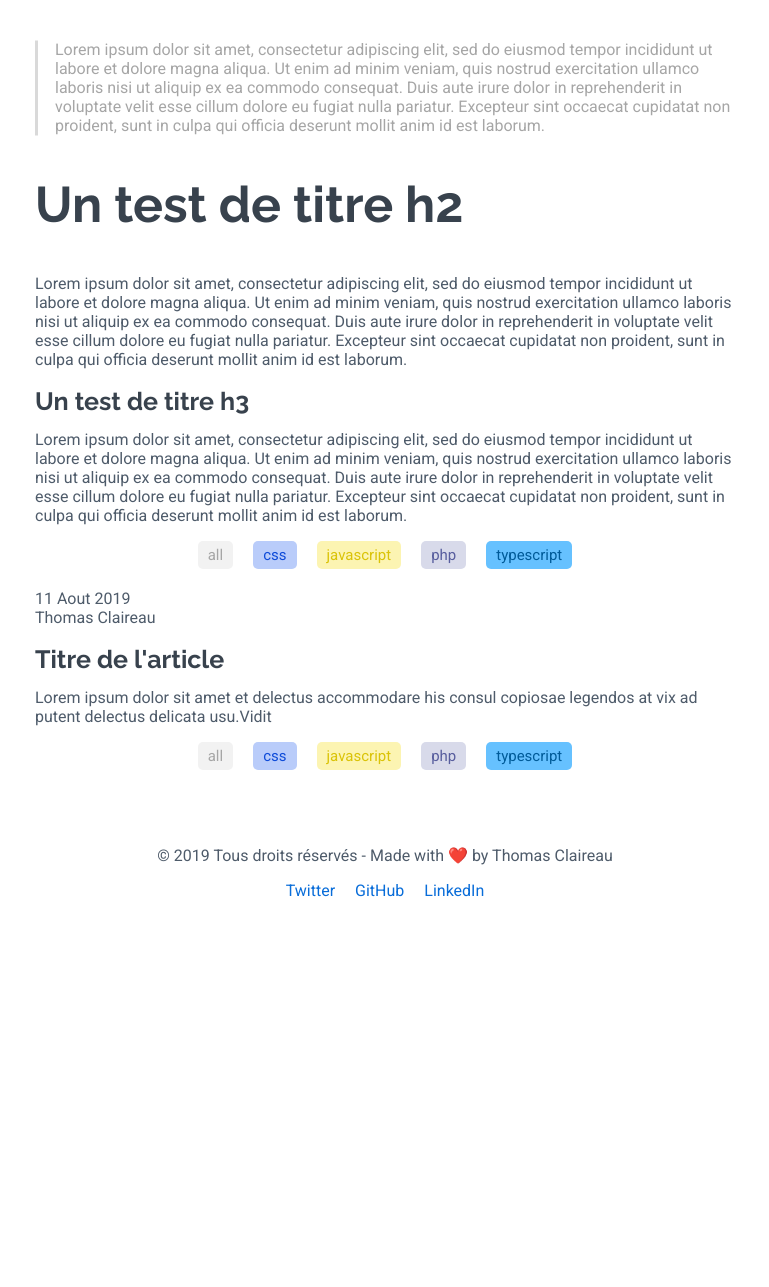
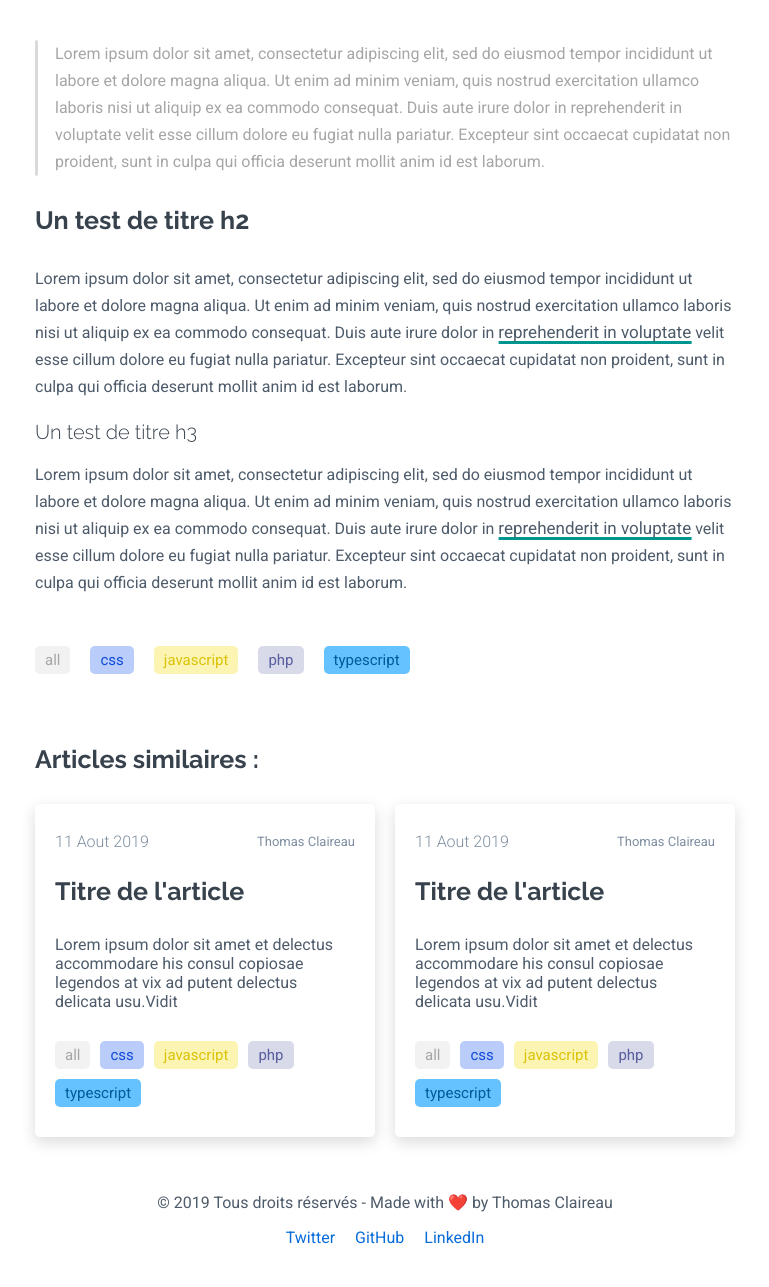
Before and after one commit to thomas-claireau/PHP---P6-Openclassrooms, a PHP site: template src/View/post.twig in a window 1280 px wide. Shown: the part 467-1754 px from the top of the page, without its empty margins (255-1024 px from the left). Before the commit the page ends 1364 px from the top, so only its background shows below. Run offline with PHP 8.4, Linux system fonts and the light colour scheme; the template is opened without the code that fills it, so the values that code supplies are empty; style sheets or scripts are compiled from the project's sources; some libraries are stand-ins or nearby versions.

Commit message:
add structure and style post item

```diff
--- a/public/src/scss/pages/post.scss
+++ b/public/src/scss/pages/post.scss
@@ -63,6 +63,7 @@
     }
   }
 
+  .container-content-post {
     .content-post {
       margin-top: 40px;
 
@@ -87,7 +88,78 @@
 
       h2 {
         text-align: left;
-      font: 20px;
+        font-size: 25px;
+        margin: 30px 0;
+      }
+
+      h3 {
+        font-size: 20px;
+        font-weight: 300;
+      }
+
+      p,
+      blockquote {
+        line-height: 27px;
+      }
+
+      a {
+        position: relative;
+        z-index: 2;
+        font-size: 17px;
+
+        &:before {
+          content: "";
+          width: 100%;
+          height: 3px;
+          position: absolute;
+          bottom: -2px;
+          left: 50%;
+          transform: translateX(-50%);
+          background-color: $vertFonce;
+          transition: all 0.2s ease-in-out;
+          z-index: -1;
+        }
+
+        &:hover {
+          color: #fff;
+          transition: all 0.2s ease-in-out;
+
+          &:before {
+            height: 100%;
+            transition: all 0.2s ease-in-out;
           }
         }
       }
+    }
+
+    .filter ul {
+      justify-content: flex-start;
+      margin: 50px 0;
+    }
+  }
+
+  .posts-sup {
+    @import "./blog/post-item.scss";
+    display: flex;
+    justify-content: space-between;
+    align-items: flex-start;
+
+    .article:first-child {
+      margin-right: 20px;
+    }
+
+    .article {
+      .img-article {
+        display: none;
+      }
+
+      .first {
+        padding-bottom: 0;
+      }
+
+      .last {
+        padding-top: 0;
+      }
+    }
+  }
+}
--- a/src/View/post.twig
+++ b/src/View/post.twig
@@ -1,13 +1,16 @@
 {% extends 'layout/layout.twig' %}
 {% set isBlog = true %}
 
-{% block subtitle %}Le titre de la page post
+{% block subtitle %}
+    Le titre de la page post
 {% endblock %}
 
-{% block title %}Un article de blog
+{% block title %}
+    Un article de blog
 {% endblock %}
 
-{% block description %}Description méta pour la page post
+{% block description %}
+    Description méta pour la page post
 {% endblock %}
 
 {% block main %}
@@ -33,21 +36,33 @@
                 </div>
             </section>
             <section class="image-post">
-                <img src="https://via.placeholder.com/720x405" alt="image-post">
+                <img src="https://via.placeholder.com/720x405" alt="image-post"/>
             </section>
-            <section class="content-post">
-                <blockquote>Lorem ipsum dolor sit amet, consectetur adipiscing elit, sed do eiusmod tempor incididunt ut labore et dolore magna aliqua. Ut enim ad minim veniam, quis nostrud exercitation ullamco laboris nisi ut aliquip ex ea commodo consequat. Duis aute irure dolor in reprehenderit in voluptate velit esse cillum dolore eu fugiat nulla pariatur. Excepteur sint occaecat cupidatat non proident, sunt in culpa qui officia deserunt mollit anim id est laborum.</blockquote>
-                <h2>Un test de titre h2</h2>
-                <p>Lorem ipsum dolor sit amet, consectetur adipiscing elit, sed do eiusmod tempor incididunt ut labore et dolore magna aliqua. Ut enim ad minim veniam, quis nostrud exercitation ullamco laboris nisi ut aliquip ex ea commodo consequat. Duis aute irure dolor in
-                    <a href="#">reprehenderit in voluptate</a>
-                    velit esse cillum dolore eu fugiat nulla pariatur. Excepteur sint occaecat cupidatat non proident, sunt in culpa qui officia deserunt mollit anim id est laborum.</p>
-                <h3>Un test de titre h3</h3>
-                <p>Lorem ipsum dolor sit amet, consectetur adipiscing elit, sed do eiusmod tempor incididunt ut labore et dolore magna aliqua. Ut enim ad minim veniam, quis nostrud exercitation ullamco laboris nisi ut aliquip ex ea commodo consequat. Duis aute irure dolor in
-                    <a href="#">reprehenderit in voluptate</a>
-                    velit esse cillum dolore eu fugiat nulla pariatur. Excepteur sint occaecat cupidatat non proident, sunt in culpa qui officia deserunt mollit anim id est laborum.</p>
+            <section class="container-content-post">
+                <div class="content-post">
+                    <blockquote>
+                        Lorem ipsum dolor sit amet, consectetur adipiscing elit, sed do eiusmod tempor incididunt ut labore et dolore magna aliqua. Ut enim ad minim veniam, quis nostrud exercitation ullamco laboris nisi ut aliquip ex ea commodo consequat. Duis aute irure dolor in reprehenderit in voluptate velit esse cillum dolore eu fugiat nulla pariatur. Excepteur sint occaecat cupidatat non proident, sunt in culpa qui officia deserunt mollit anim id est laborum.
+                    </blockquote>
+                    <h2>Un test de titre h2</h2>
+                    <p>
+                        Lorem ipsum dolor sit amet, consectetur adipiscing elit, sed do eiusmod tempor incididunt ut labore et dolore magna aliqua. Ut enim ad minim veniam, quis nostrud exercitation ullamco laboris nisi ut aliquip ex ea commodo consequat. Duis aute irure dolor in
+                        <a href="#">reprehenderit in voluptate</a>
+                        velit esse cillum dolore eu fugiat nulla pariatur. Excepteur sint occaecat cupidatat non proident, sunt in culpa qui officia deserunt mollit anim id est laborum.
+                    </p>
+                    <h3>Un test de titre h3</h3>
+                    <p>
+                        Lorem ipsum dolor sit amet, consectetur adipiscing elit, sed do eiusmod tempor incididunt ut labore et dolore magna aliqua. Ut enim ad minim veniam, quis nostrud exercitation ullamco laboris nisi ut aliquip ex ea commodo consequat. Duis aute irure dolor in
+                        <a href="#">reprehenderit in voluptate</a>
+                        velit esse cillum dolore eu fugiat nulla pariatur. Excepteur sint occaecat cupidatat non proident, sunt in culpa qui officia deserunt mollit anim id est laborum.
+                    </p>
+                </div>
+                {% include "./blog/filter.twig" %}
+                <div class="content-post">
+                    <h2>Articles similaires :</h2>
+                </div>
             </section>
-            {% include "./blog/filter.twig" %}
             <section class="posts-sup">
+                {% include("blog/post-item.twig") %}
                 {% include("blog/post-item.twig") %}
             </section>
         </article>
```
Lines whose indentation alone changed are shown as unchanged.
